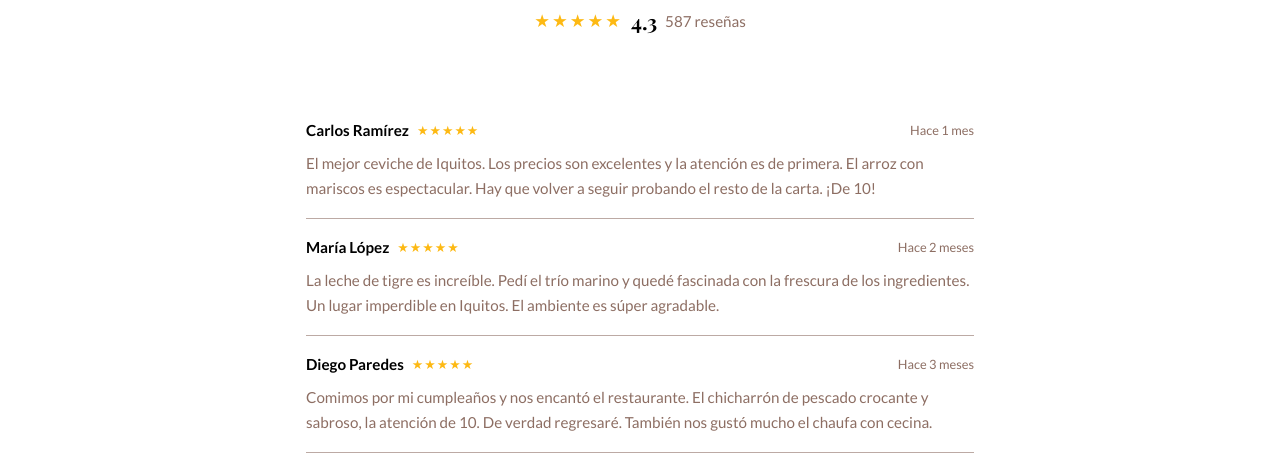
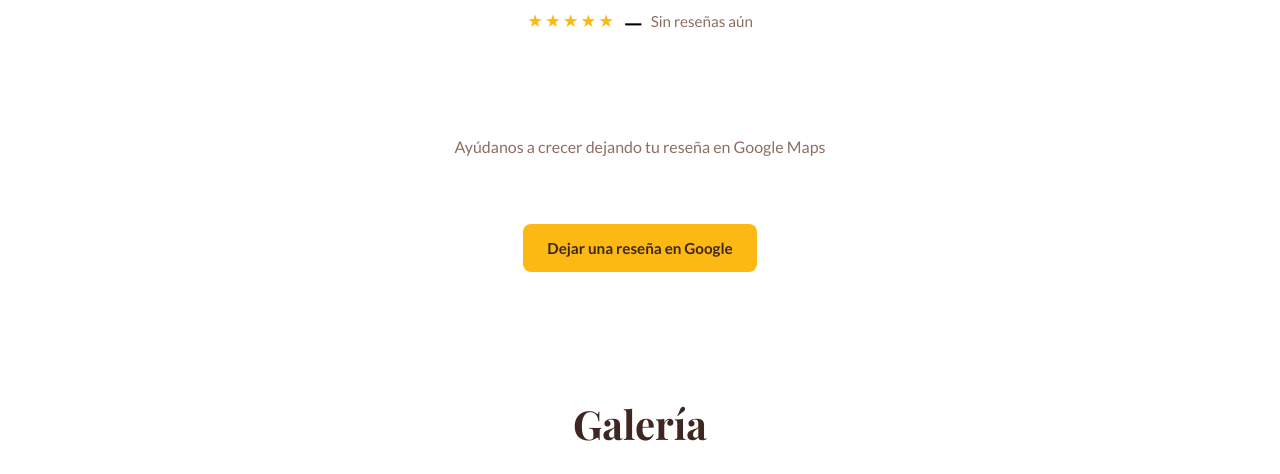
Before and after one commit to Ludinhosilva/FRESCOLITO-RESTAURANTE, an Astro site: page / in a window 1280 px wide. Shown: the part 2154-2628 px from the top of the page. Built offline with nearby package versions, Linux system fonts and the light colour scheme; Astro itself is replaced by a stand-in of ours.

Commit message:
feat: Google Maps reviews link + empty state handling

```diff
--- a/src/data/config.js
+++ b/src/data/config.js
@@ -1,4 +1,6 @@
 export const WHATSAPP_NUMBER = '51927367844'
+
+export const GOOGLE_MAPS_URL = 'https://maps.app.goo.gl/frescolito'
 
 export const BUSINESS_HOURS = {
   days: [1, 2, 3, 4, 5],
--- a/src/data/reviews.js
+++ b/src/data/reviews.js
@@ -1,37 +1,14 @@
+/*
+  Para obtener las reseñas reales:
+  1. Ve a https://tinyurl.com/frescolito-google
+  2. Copia cada reseña (nombre, estrellas, texto, hace cuanto)
+  3. Pega abajo y actualiza googleRating con la puntuación real
+
+  Tip: Si no hay reseñas aún, pide a tus clientes que dejen una.
+*/
 export const googleRating = {
-  score: 4.3,
-  total: 587,
+  score: 0,
+  total: 0,
 }
 
-export const reviews = [
-  {
-    name: 'Carlos Ramírez',
-    stars: 5,
-    time: 'Hace 1 mes',
-    text: 'El mejor ceviche de Iquitos. Los precios son excelentes y la atención es de primera. El arroz con mariscos es espectacular. Hay que volver a seguir probando el resto de la carta. ¡De 10!',
-  },
-  {
-    name: 'María López',
-    stars: 5,
-    time: 'Hace 2 meses',
-    text: 'La leche de tigre es increíble. Pedí el trío marino y quedé fascinada con la frescura de los ingredientes. Un lugar imperdible en Iquitos. El ambiente es súper agradable.',
-  },
-  {
-    name: 'Diego Paredes',
-    stars: 5,
-    time: 'Hace 3 meses',
-    text: 'Comimos por mi cumpleaños y nos encantó el restaurante. El chicharrón de pescado crocante y sabroso, la atención de 10. De verdad regresaré. También nos gustó mucho el chaufa con cecina.',
-  },
-  {
-    name: 'Ana Sofía',
-    stars: 5,
-    time: 'Hace 6 meses',
-    text: '100% Recomendado. Trato por parte de los mozos muy agradables y la comida muy rica. Lugar muy acogedor para compartir en familia.',
-  },
-  {
-    name: 'Rafael Torres',
-    stars: 5,
-    time: 'Hace 1 año',
-    text: 'Sorprendente comida regional. Ceviche de doncella de extraordinaria calidad y preparación. Mención aparte para el personal: profesionales y encantadores. ¡Volveremos!',
-  },
-]
+export const reviews = []
--- a/src/layouts/BaseLayout.astro
+++ b/src/layouts/BaseLayout.astro
@@ -5,6 +5,7 @@ import BusinessHours from '../components/BusinessHours.astro'
 import CartWidget from '../components/CartWidget.astro'
 import WhatsAppFAB from '../components/WhatsAppFAB.astro'
 import CartDrawer from '../components/react/CartDrawer.jsx'
+import { GOOGLE_MAPS_URL } from '../data/config'
 import '../styles/global.css'
 
 export interface Props {
--- a/src/pages/index.astro
+++ b/src/pages/index.astro
@@ -3,6 +3,7 @@ import BaseLayout from '../layouts/BaseLayout.astro'
 import Hero from '../components/Hero.astro'
 import { featuredDishes } from '../data/menu'
 import { reviews, googleRating } from '../data/reviews'
+import { GOOGLE_MAPS_URL } from '../data/config'
 ---
 
 <BaseLayout title="FRESCOLITO RESTAURANTE | Iquitos - Perú">
@@ -55,11 +56,13 @@ import { reviews, googleRating } from '../data/reviews'
         <p class="reviews-addr">Iquitos, Perú</p>
         <div class="reviews-rating">
           <span class="reviews-stars">★★★★★</span>
-          <span class="reviews-score">{googleRating.score}</span>
-          <span class="reviews-total">{googleRating.total} reseñas</span>
+          <span class="reviews-score">{googleRating.score > 0 ? googleRating.score : '—'}</span>
+          <span class="reviews-total">{googleRating.total > 0 ? `${googleRating.total} reseñas` : 'Sin reseñas aún'}</span>
         </div>
       </div>
 
+      {reviews.length > 0 ? (
+        <>
           <div class="reviews-list" id="reviews-list">
             {reviews.map((r, i) => (
               <div class="review-item" style={i > 2 ? 'display:none' : ''}>
@@ -76,11 +79,25 @@ import { reviews, googleRating } from '../data/reviews'
               </div>
             ))}
           </div>
-
           <div class="reviews-dots" id="reviews-dots">
             <span class="dot active" data-page="0"></span>
-        <span class="dot" data-page="1"></span>
+            {reviews.length > 3 && <span class="dot" data-page="1"></span>}
           </div>
+        </>
+      ) : (
+        <div class="reviews-empty">
+          <p class="reviews-empty-text">Ayúdanos a crecer dejando tu reseña en Google Maps</p>
+        </div>
+      )}
+
+      <a
+        href="https://www.google.com/maps/place/%22Frescolito+Restaurante%22/@-3.7621462,-73.2700371,17z"
+        target="_blank"
+        rel="noopener"
+        class="btn btn-primary reviews-cta"
+      >
+        {reviews.length > 0 ? 'Ver todas las reseñas en Google' : 'Dejar una reseña en Google'}
+      </a>
     </div>
   </section>
 
@@ -208,6 +225,13 @@ import { reviews, googleRating } from '../data/reviews'
   .reviews-dots .dot.active {
     background: var(--color-primary); width: 28px; border-radius: 5px;
   }
+  .reviews-empty { padding: var(--space-lg) 0; }
+  .reviews-empty-text {
+    color: var(--color-mid); font-size: 1rem; margin: 0;
+  }
+  .reviews-cta {
+    margin-top: var(--space-lg); font-size: 0.95rem;
+  }
 </style>
 
 <script>
```
Lines whose indentation alone changed are shown as unchanged.
